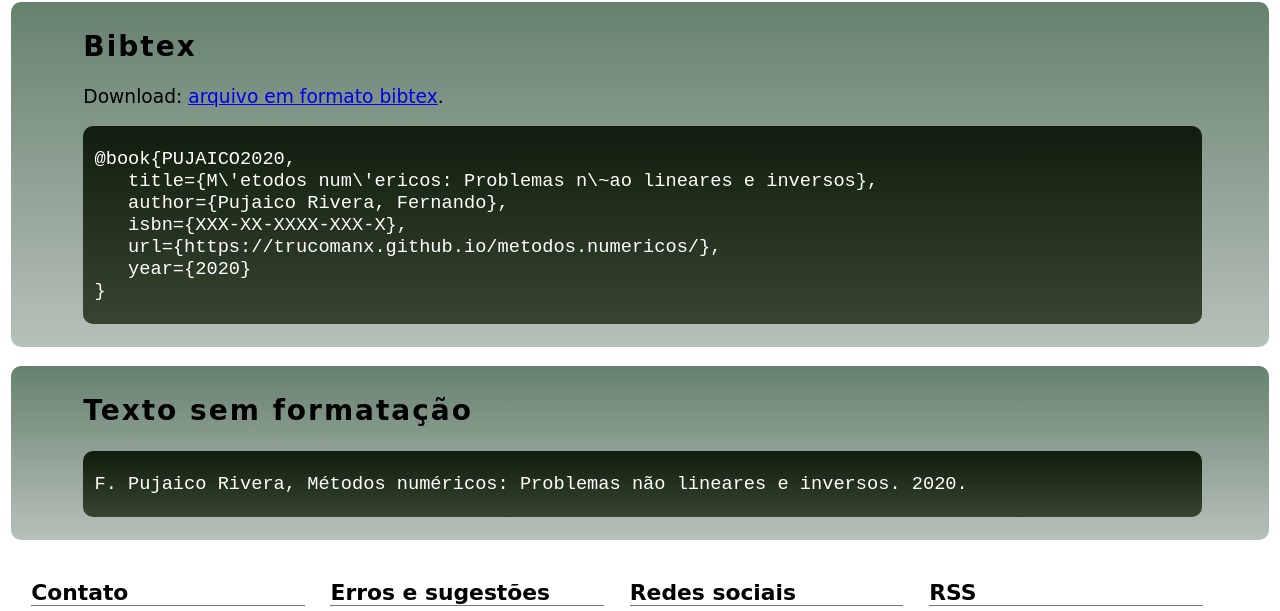
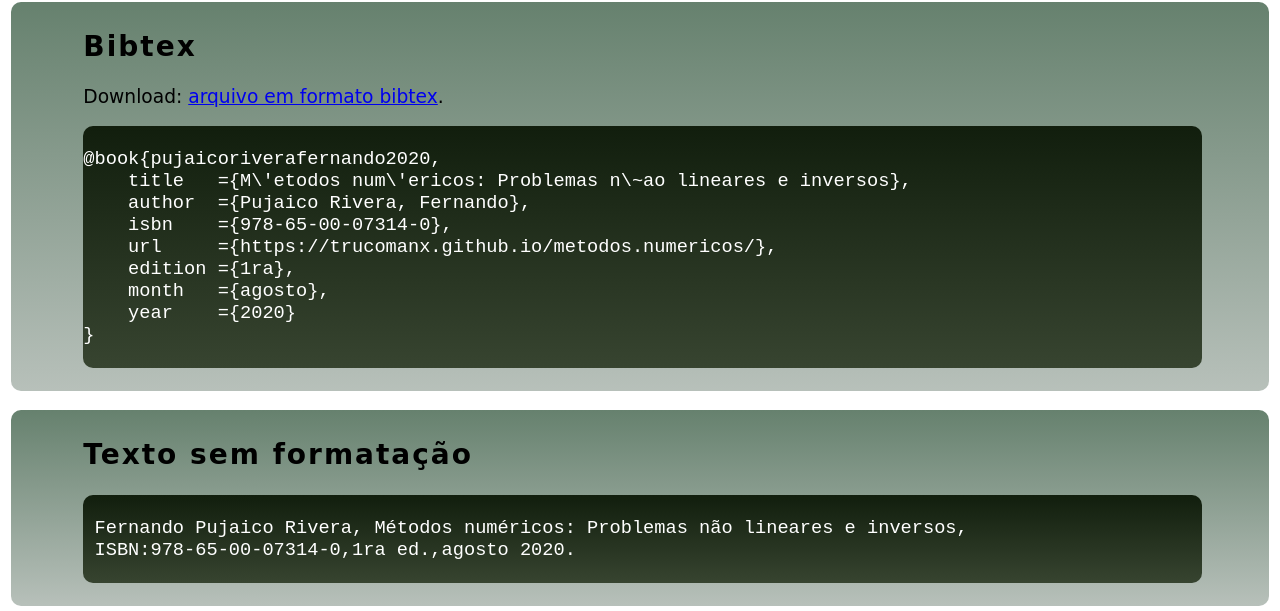
Before and after one commit to trucomanx/metodos.numericos, a plain HTML site: page citar.html in a window 1280 px wide. Shown: the part 99-710 px from the top of the page. Drawn offline with Linux system fonts and the light colour scheme.

Commit message:
Agregando citacion

```diff
--- a/citar.html
+++ b/citar.html
@@ -53,13 +53,15 @@
                     <a href="data/pujaico2020.bibtex">arquivo em formato bibtex</a>.
 <pre>
 
- @book{PUJAICO2020,
-    title={M\'etodos num\'ericos: Problemas n\~ao lineares e inversos},
-    author={Pujaico Rivera, Fernando},
-    isbn={XXX-XX-XXXX-XXX-X},
-    url={https://trucomanx.github.io/metodos.numericos/},
-    year={2020}
- }
+@book{pujaicoriverafernando2020,
+    title   ={M\'etodos num\'ericos: Problemas n\~ao lineares e inversos},
+    author  ={Pujaico Rivera, Fernando},
+    isbn    ={978-65-00-07314-0},
+    url     ={https://trucomanx.github.io/metodos.numericos/},
+    edition ={1ra},
+    month   ={agosto},
+    year    ={2020}
+}
 
 </pre>
 			</p>
@@ -78,7 +80,8 @@
         	<p>
 <pre>
 
- F. Pujaico Rivera, Métodos numéricos: Problemas não lineares e inversos. 2020.
+ Fernando Pujaico Rivera, Métodos numéricos: Problemas não lineares e inversos,
+ ISBN:978-65-00-07314-0,1ra ed.,agosto 2020.
 
 </pre>
 			</p>
```
Also changed, not shown: 1 other file.
